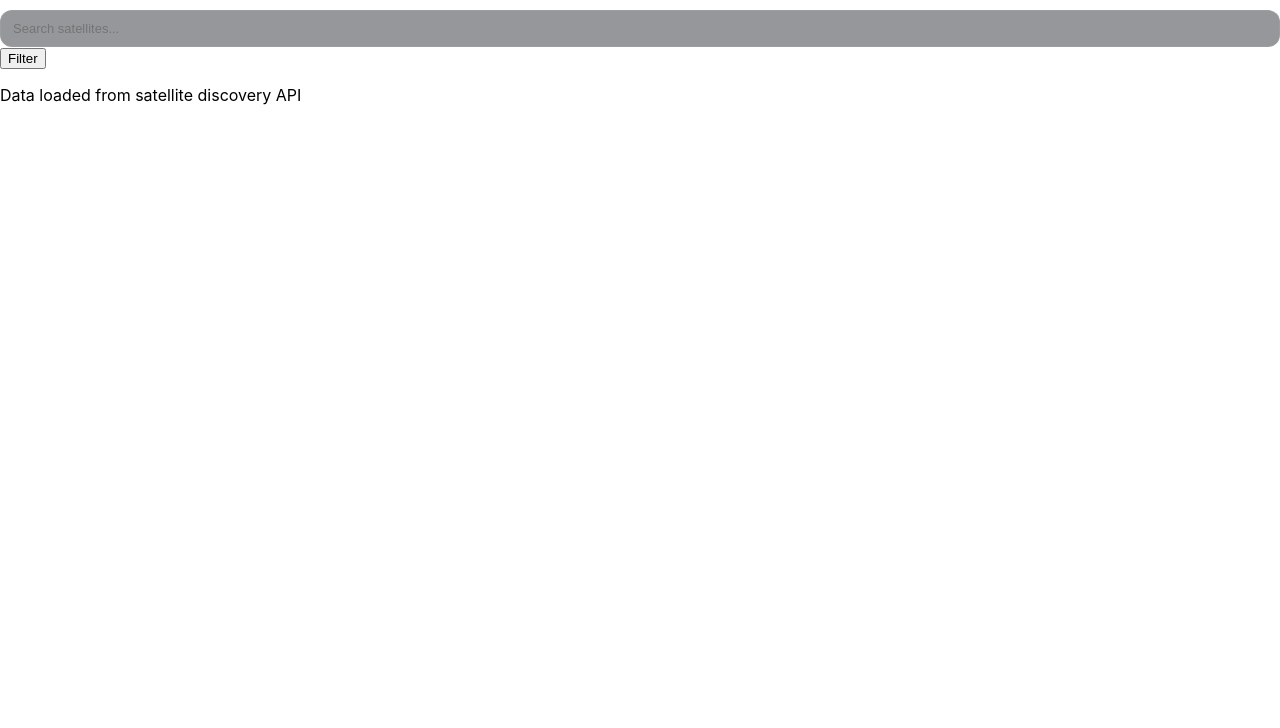
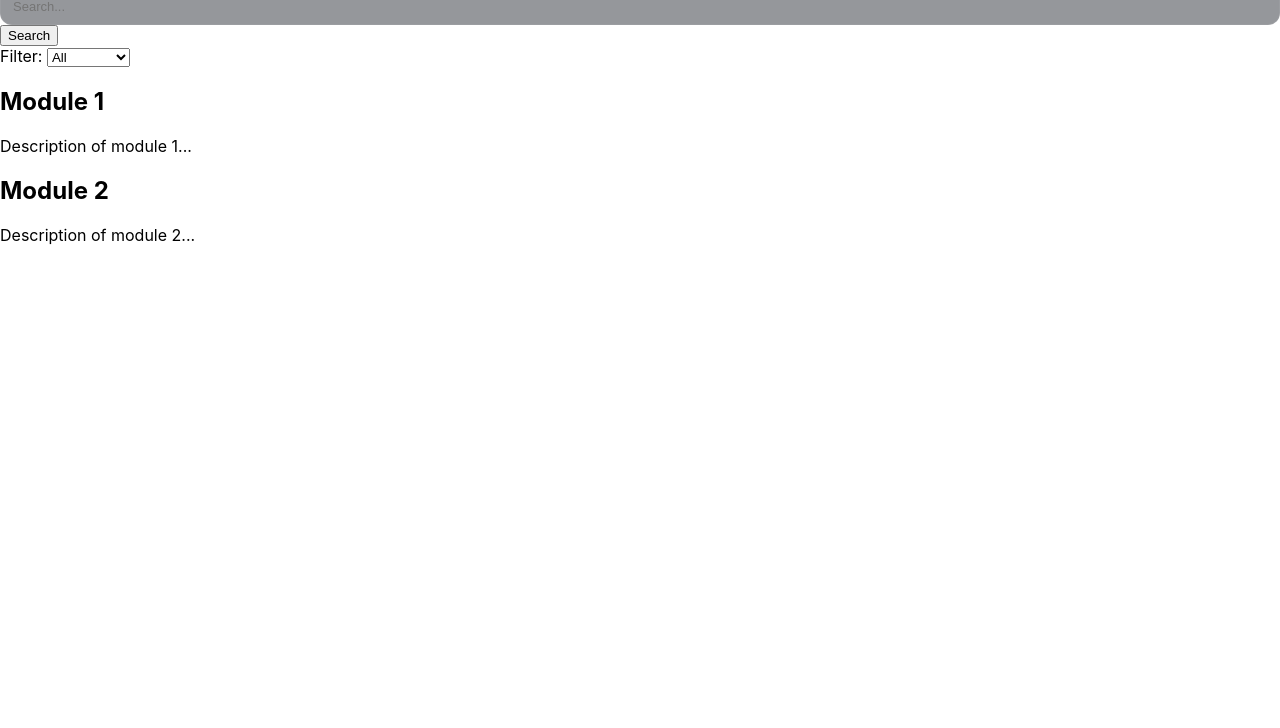
Before and after one commit to vicky10844132-a11y/sat-discovery-platform, a plain HTML site: page index.html in a window 1280 px wide. Shown: the part 72-800 px from the top of the page. Drawn offline with Linux system fonts and the light colour scheme.

Commit message:
Replace index.html with full SAT-DISCOVERY app content - Dashboard, Map, Search, Filters, and all modules

```diff
--- a/index.html
+++ b/index.html
@@ -1,24 +1,39 @@
-<!DOCTYPE html>
-<html lang="en">
+<html>
 <head>
-    <meta charset="UTF-8">
-    <meta name="viewport" content="width=device-width, initial-scale=1.0">
     <title>SAT-DISCOVERY Dashboard</title>
-    <link rel="stylesheet" href="styles.css">
-    <script src="script.js" defer></script>
+    <link rel="stylesheet" type="text/css" href="styles.css">
+    <script src="script.js"></script>
 </head>
 <body>
-    <header>
+    <div id="dashboard">
         <h1>SAT-DISCOVERY Dashboard</h1>
-        <input type="text" id="search" placeholder="Search satellites...">
-        <button id="filter">Filter</button>
-    </header>
-    <main>
-        <div id="map"></div>
-        <div id="satellite-data"></div>
-    </main>
-    <footer>
-        <p>Data loaded from satellite discovery API</p>
-    </footer>
+        <div id="map">
+            <!-- Map component would go here -->
+        </div>
+        <div id="search">
+            <input type="text" placeholder="Search..." />
+            <button>Search</button>
+        </div>
+        <div id="filters">
+            <label for="filter">Filter:</label>
+            <select id="filter">
+                <option value="all">All</option>
+                <option value="recent">Recent</option>
+                <option value="popular">Popular</option>
+                <option value="top-rated">Top Rated</option>
+            </select>
+        </div>
+        <div id="modules">
+            <div class="module">
+                <h2>Module 1</h2>
+                <p>Description of module 1...</p>
+            </div>
+            <div class="module">
+                <h2>Module 2</h2>
+                <p>Description of module 2...</p>
+            </div>
+            <!-- Additional modules can be added here -->
+        </div>
+    </div>
 </body>
 </html>
```
